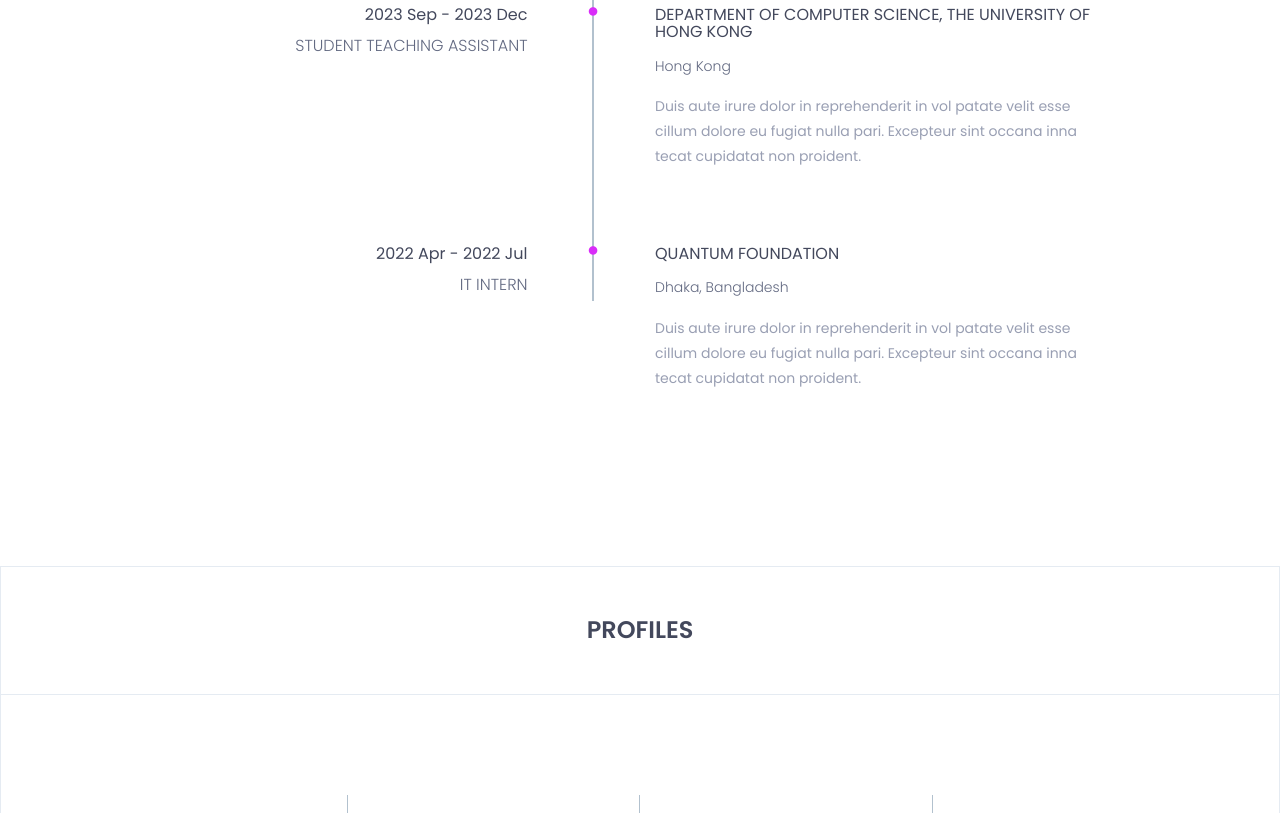
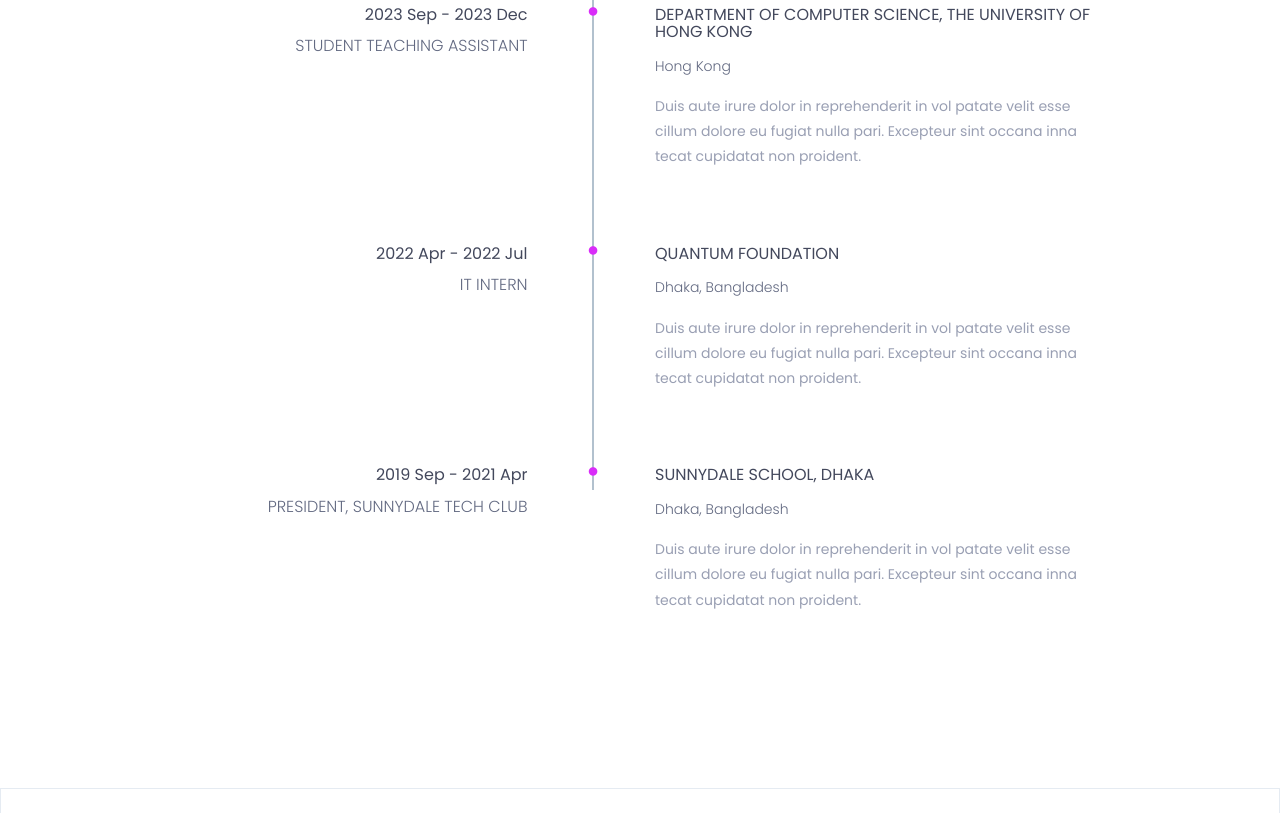
Before and after one commit to fykhan/farhanyusufkhan.github.io, a plain HTML site: page index.html in a window 1280 px wide. Shown: the part 3454-4267 px from the top of the page. Drawn offline with nearby package versions, Linux system fonts and the light colour scheme.

Commit message:
trial hosting

```diff
--- a/index.html
+++ b/index.html
@@ -457,6 +457,32 @@
 									</div><!--/.single-timeline-box-->
 								</li>
 
+								<li>
+									<div class="single-timeline-box fix">
+										<div class="row">
+											<div class="col-md-5">
+												<div class="experience-time text-right">
+													<h2>2019 Sep - 2021 Apr</h2>
+													<h3>President, Sunnydale Tech Club</h3>
+												</div><!--/.experience-time-->
+											</div><!--/.col-->
+											<div class="col-md-offset-1 col-md-5">
+												<div class="timeline">
+													<div class="timeline-content">
+														<h4 class="title">
+															<span><i class="fa fa-circle" aria-hidden="true"></i></span>
+															Sunnydale School, Dhaka
+														</h4>
+														<h5>Dhaka, Bangladesh</h5>
+														<p class="description">
+															Duis aute irure dolor in reprehenderit in vol patate velit esse cillum dolore eu fugiat nulla pari. Excepteur sint occana inna tecat cupidatat non proident.
+														</p>
+													</div><!--/.timeline-content-->
+												</div><!--/.timeline-->
+											</div><!--/.col-->
+										</div>
+									</div><!--/.single-timeline-box-->
+								</li>
 
 							</ul>
 						</div><!--.main-timeline-->
```
